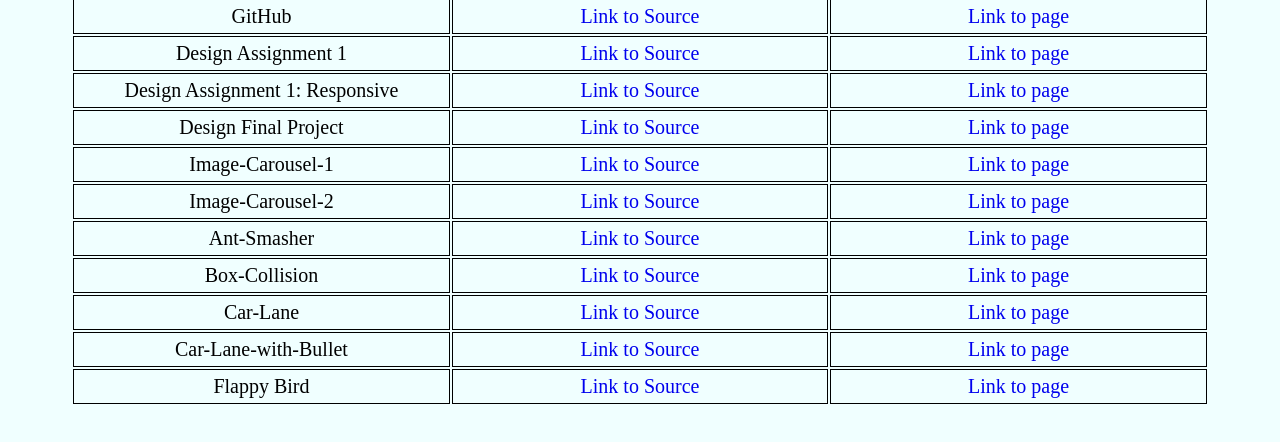
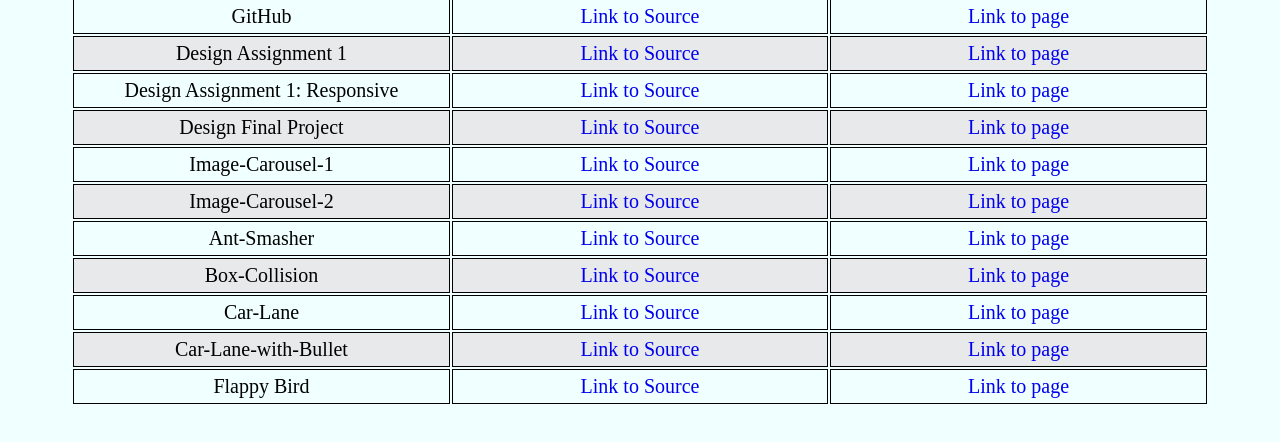
Before and after one commit to haridulal1000/Leapfrog-assignments, a plain HTML site: page index.html in a window 1280 px wide. Shown: the part 302-744 px from the top of the page. Drawn offline with Linux system fonts and the light colour scheme.

Commit message:
stripped table

```diff
--- a/style.css
+++ b/style.css
@@ -57,3 +57,6 @@
 a {
     text-decoration: none;
 }
+tr:nth-child(even) {
+    background-color: rgb(231, 233, 235);
+}
```
